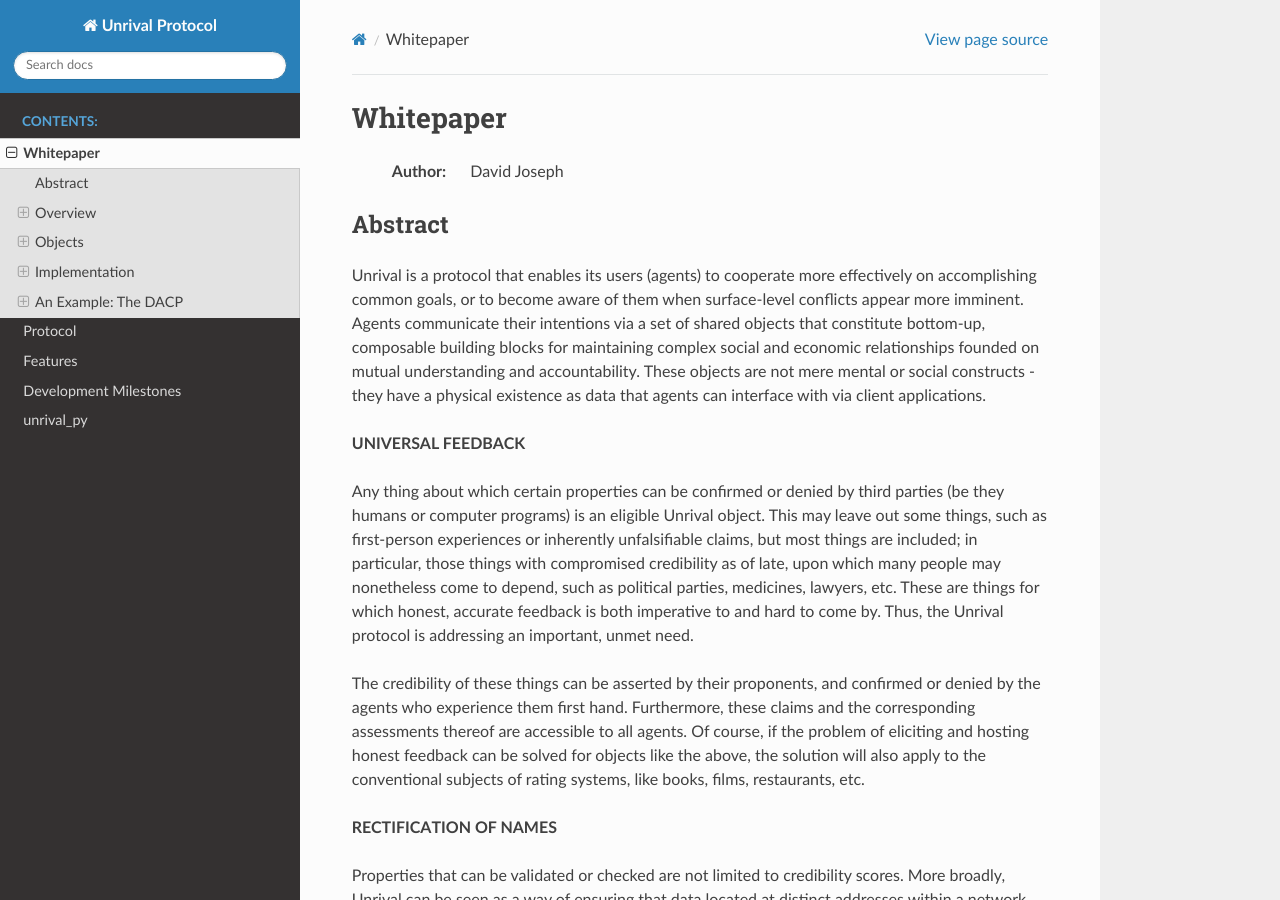
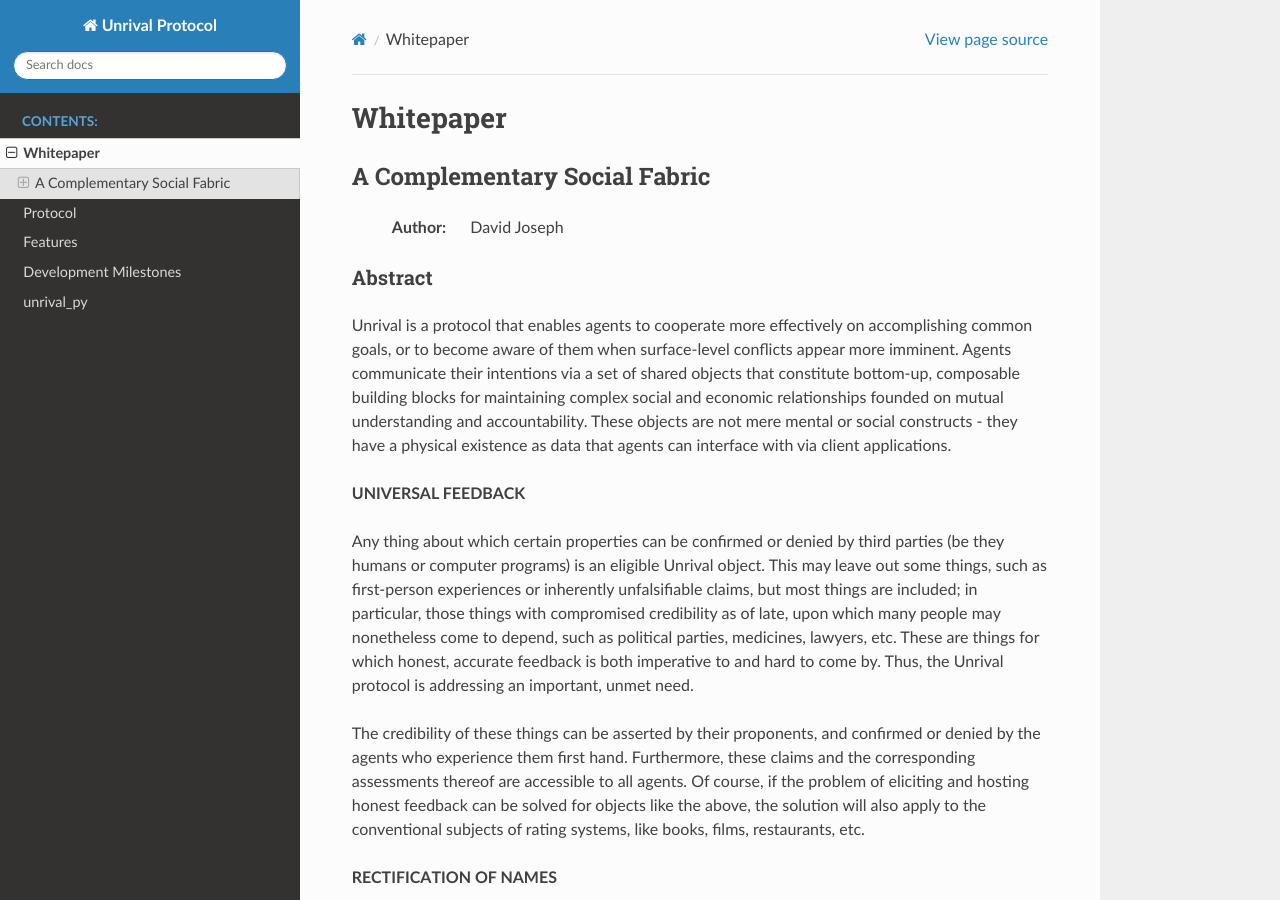
Before and after one commit to unrival-protocol/documentation, a Sphinx documentation site: the page built from source/whitepaper.rst, in a window 1280 px wide and 900 px high. Built offline with Sphinx 7.4.7 and the Read the Docs theme 2.0.0, drawn with Linux system fonts in a browser that asks for light colours; some of the changed text lies outside the part shown.

```diff
--- a/source/whitepaper.rst
+++ b/source/whitepaper.rst
@@ -1,6 +1,9 @@
 ==========
 Whitepaper
 ==========
+-----------------------------
+A Complementary Social Fabric
+-----------------------------
 
     :Author: David Joseph
 
@@ -9,7 +12,7 @@
 Abstract
 --------
 
-Unrival is a protocol that enables its users (agents) to cooperate more effectively on accomplishing common goals, or to become aware of them when surface-level conflicts appear more imminent.  Agents communicate their intentions via a set of shared objects that constitute bottom-up, composable building blocks for maintaining complex social and economic relationships founded on mutual understanding and accountability.  These objects are not mere mental or social constructs - they have a physical existence as data that agents can interface with via client applications.
+Unrival is a protocol that enables agents to cooperate more effectively on accomplishing common goals, or to become aware of them when surface-level conflicts appear more imminent.  Agents communicate their intentions via a set of shared objects that constitute bottom-up, composable building blocks for maintaining complex social and economic relationships founded on mutual understanding and accountability.  These objects are not mere mental or social constructs - they have a physical existence as data that agents can interface with via client applications.
 
 **UNIVERSAL FEEDBACK**
 
```
Also changed, not shown: other parts of source/whitepaper.rst (+7 -0 lines), source/whitepaper.org (+8 -1 lines).
